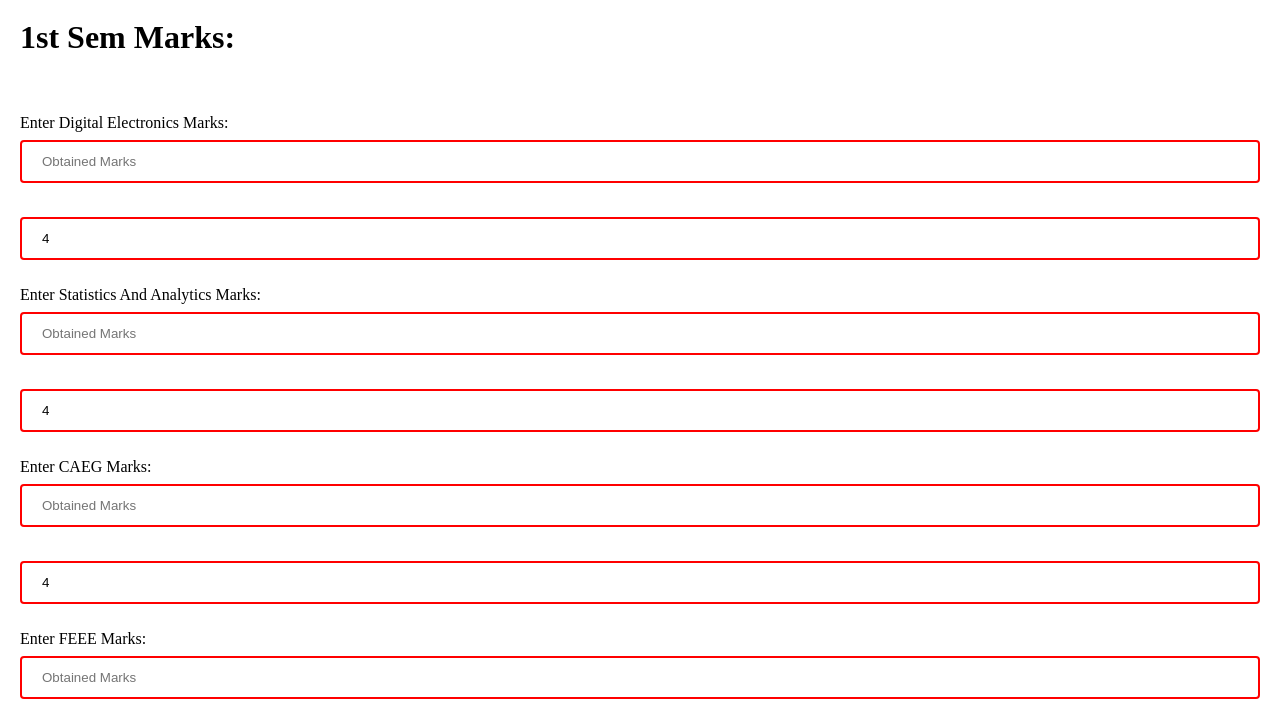
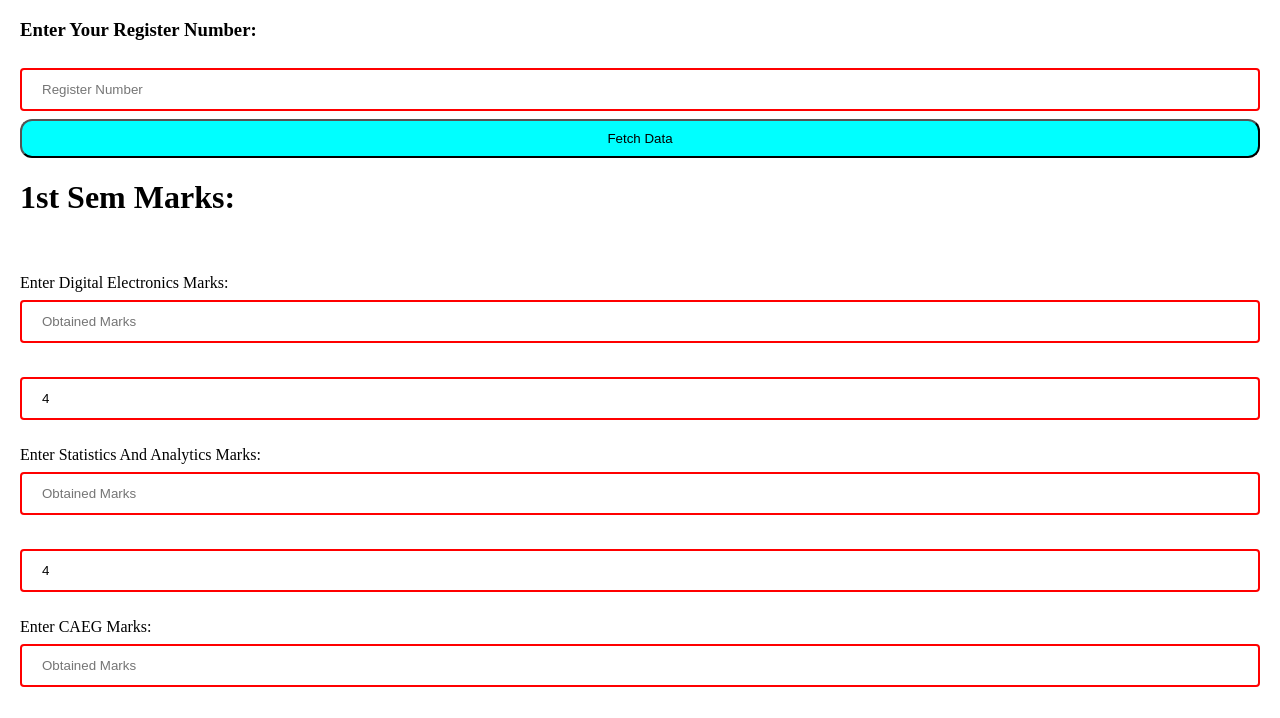
Before and after one commit to johnsonveigas04/cgpacalculation, a plain HTML site: page marks.html in a window 1280 px wide. Shown: the part 81-799 px from the top of the page. Drawn offline with Linux system fonts and the light colour scheme.

Commit message:
Update marks.html

```diff
--- a/marks.html
+++ b/marks.html
@@ -1,7 +1,7 @@
 <!DOCTYPE html>
 <html>
     <head>
-<meta name="viewport" content="width=device-width, initial-scale=1">
+        <meta name="viewport" content="width=device-width, initial-scale=1">
         <style>
              html, body {
             height: 100%;
@@ -9,6 +9,7 @@
             padding: 10px;
 
         }
+
         input{
             width: 100%;
             padding: 12px 20px;
@@ -22,7 +23,10 @@
 }
 
         table1 {
+
+            border-collapse: collapse;
             width: 100%;
+
             height: 100%;
 
             border-collapse: collapse;
@@ -41,14 +45,19 @@
                 border: 1px solid black;
                 padding: 10px; /* Adjust the padding as needed */
                 text-align: center;
+
             }
             .tth{
                 padding: 30px;
             }
+
+
         </style>
     </head>
 <body>
 <h1>CGPA Calculation</h1>
+<b><h3>Enter Your Register Number:</h3></b>
+<input type="text" placeholder="Register Number" id="RegNo"><button onclick="fetchData()">Fetch Data</button>
 <h1>
 <label>1st Sem Marks:</label><br></b><br></h1>
 <label>Enter Digital Electronics Marks:</label><br>
```
